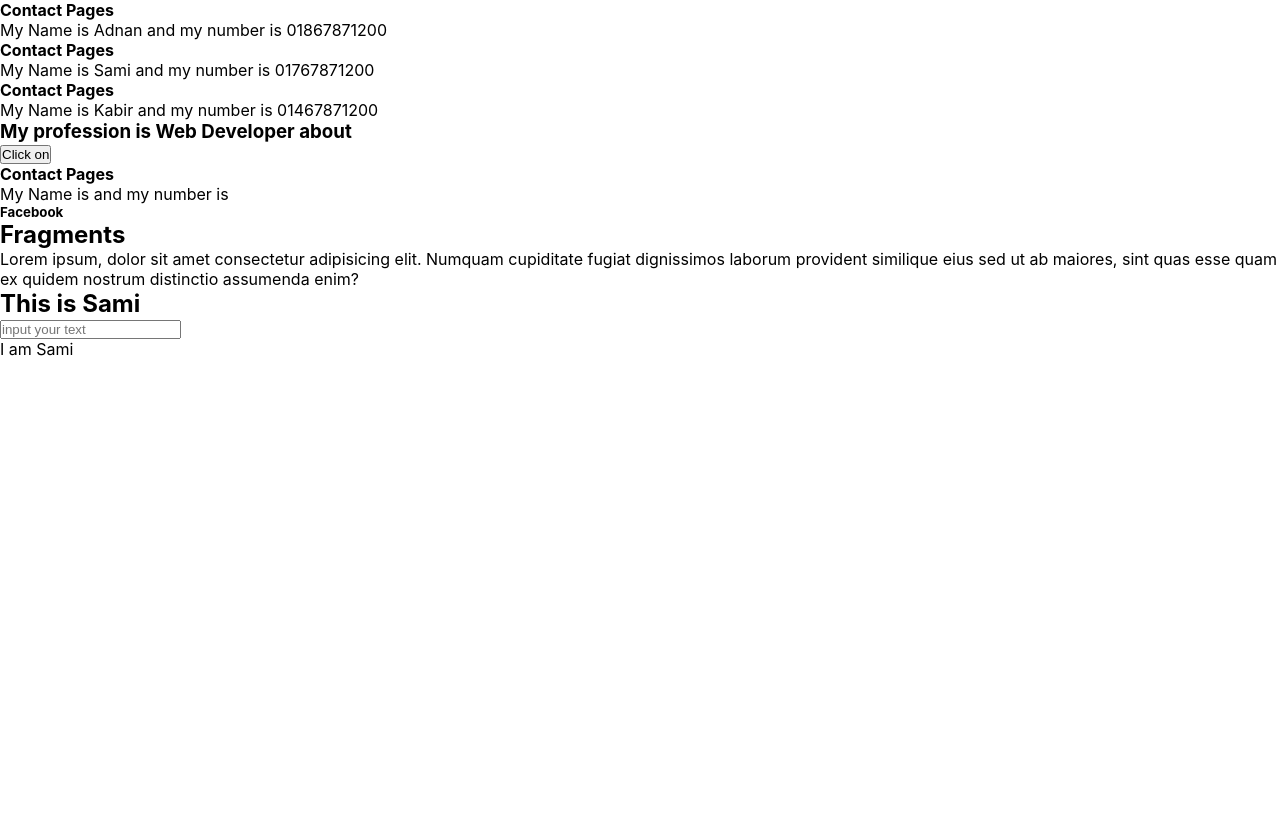
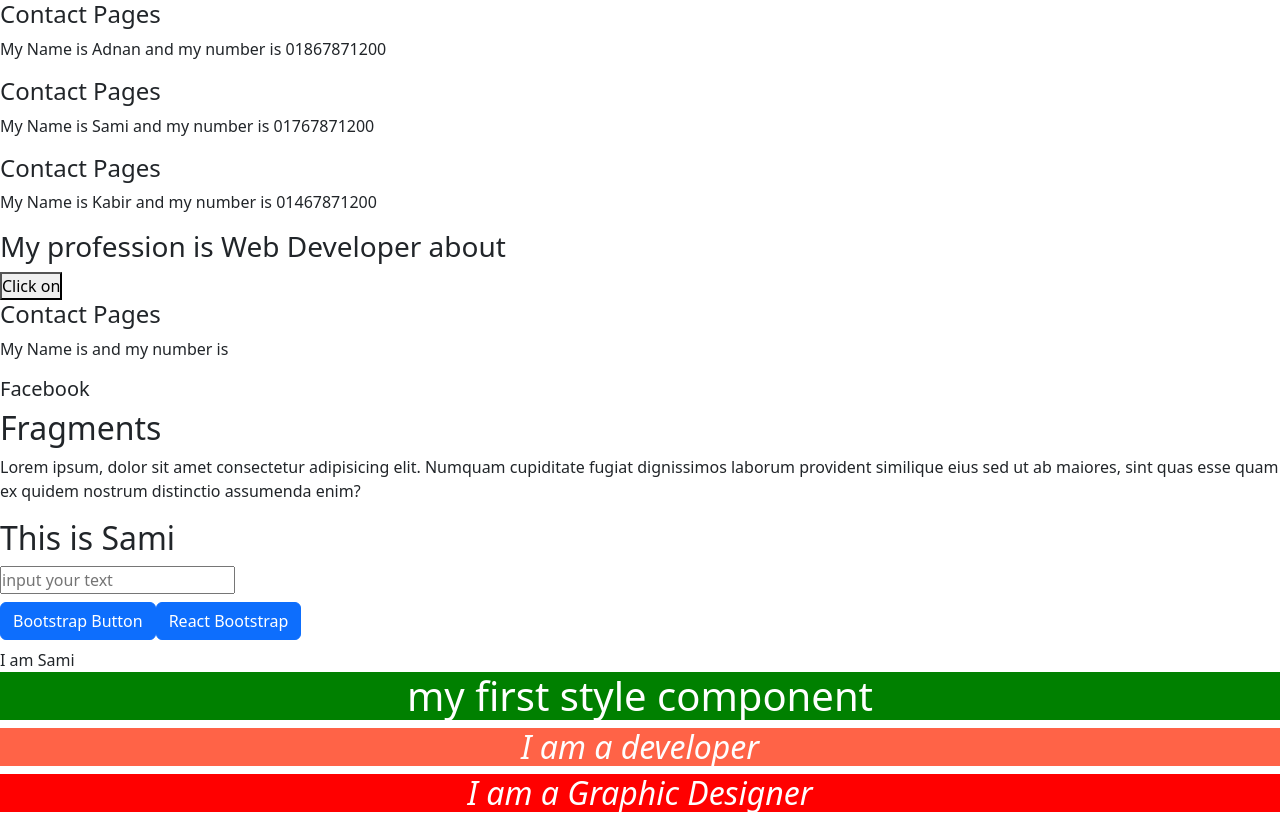
Before and after one commit to AliSami6/React-Application, a React (Create React App) app in the folder demo-react-app/: page / in a window 1280 px wide. Built offline with nearby package versions, Linux system fonts and the light colour scheme.

Commit message:
Install & Use Bootstrap In React

```diff
--- a/demo-react-app/package.json
+++ b/demo-react-app/package.json
@@ -6,7 +6,9 @@
     "@testing-library/jest-dom": "^5.17.0",
     "@testing-library/react": "^13.4.0",
     "@testing-library/user-event": "^13.5.0",
+    "bootstrap": "^5.3.3",
     "react": "^18.3.1",
+    "react-bootstrap": "^2.10.2",
     "react-dom": "^18.3.1",
     "react-scripts": "5.0.1",
     "web-vitals": "^2.1.4"
--- a/demo-react-app/src/App.js
+++ b/demo-react-app/src/App.js
@@ -6,7 +6,10 @@ import Contact from './pages/Contact';
 import Facebook from './pages/Facebook';
 import Fragment from "./pages/Fragment";
 import Clipboard from "./pages/Clipboard";
+import Base from "./pages/base";
 import WelcomeAdmin from './pages/WelcomeAdmin';
+import Style from "./pages/Style";
+
 function App() {
   return (
     <>
@@ -15,10 +18,11 @@ function App() {
       <Contact />
       <Facebook />
       <Fragment />
-        <Clipboard/>
-        <WelcomeAdmin/>
+      <Clipboard />
+      <Base />
+      <WelcomeAdmin />
+      <Style />
     </>
-
   );
 }
 
--- a/demo-react-app/src/index.js
+++ b/demo-react-app/src/index.js
@@ -3,7 +3,7 @@ import ReactDOM from 'react-dom/client';
 import './index.css';
 import App from './App';
 import reportWebVitals from './reportWebVitals';
-
+import "bootstrap/dist/css/bootstrap.min.css";
 const root = ReactDOM.createRoot(document.getElementById('root'));
 root.render(
   <React.StrictMode>
--- /dev/null
+++ b/demo-react-app/src/pages/Sami.module.css
@@ -0,0 +1,6 @@
+.i{
+    background-color: red;
+    color:#fefefe;
+    text-align: center;
+    font-style: italic;
+}
--- /dev/null
+++ b/demo-react-app/src/pages/Style.css
@@ -0,0 +1,6 @@
+.sami{
+    background-color: tomato;
+    color:#fefefe;
+    text-align: center;
+    font-style: italic;
+}
--- /dev/null
+++ b/demo-react-app/src/pages/Style.jsx
@@ -0,0 +1,19 @@
+import React from 'react'
+import "./Style.css"
+import Sami from "./Sami.module.css"
+function Style() {
+  const ElementOne ={
+    color:"white",
+    backgroundColor:"green",
+    textAlign:"center"
+  }
+  return (
+    <div>
+      <h1 style={ElementOne}>my first style component </h1>
+      <h2 className='sami'>I am a developer</h2>
+      <h2 className={Sami.i}>I am a Graphic Designer</h2>
+    </div>
+  );
+}
+
+export default Style
--- /dev/null
+++ b/demo-react-app/src/pages/base.jsx
@@ -0,0 +1,14 @@
+import React from 'react'
+import Button from "react-bootstrap/Button"
+function base() {
+  return (
+    <div>
+      <button className='btn btn-primary mb-2 justify-content-center mt-2'>Bootstrap Button</button>
+      <Button>
+        React Bootstrap
+      </Button>
+    </div>
+  )
+}
+
+export default base
```
Also changed, not shown: 1 other file (tests, documents, lock files or other folders). Lines whose indentation alone changed are shown as unchanged.
